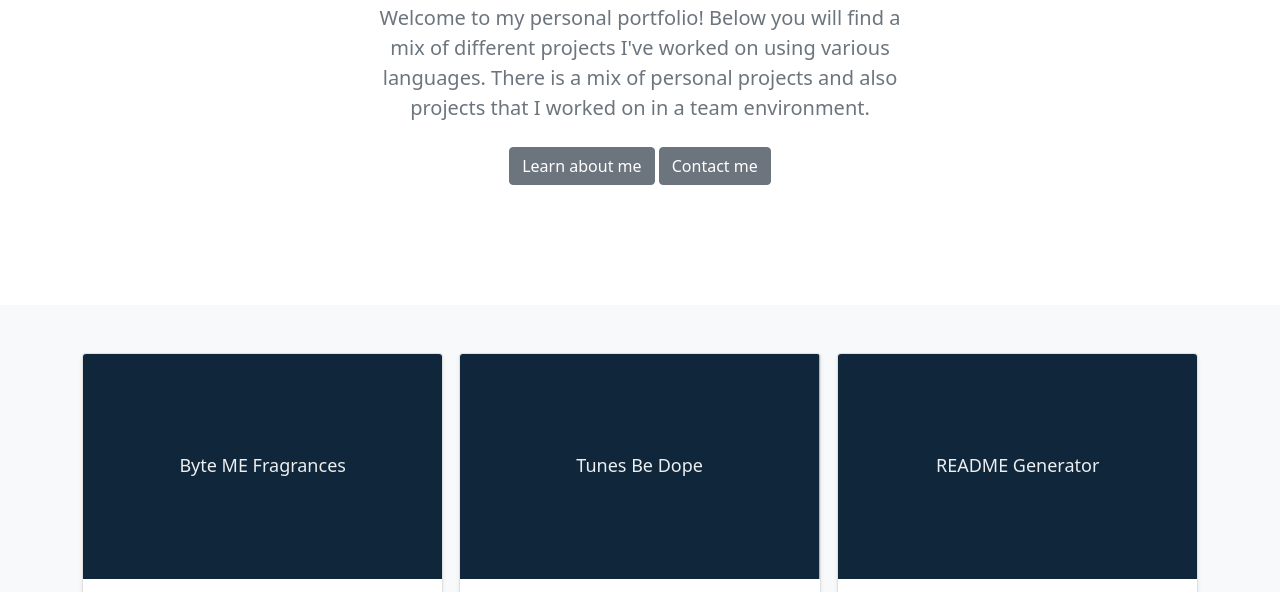
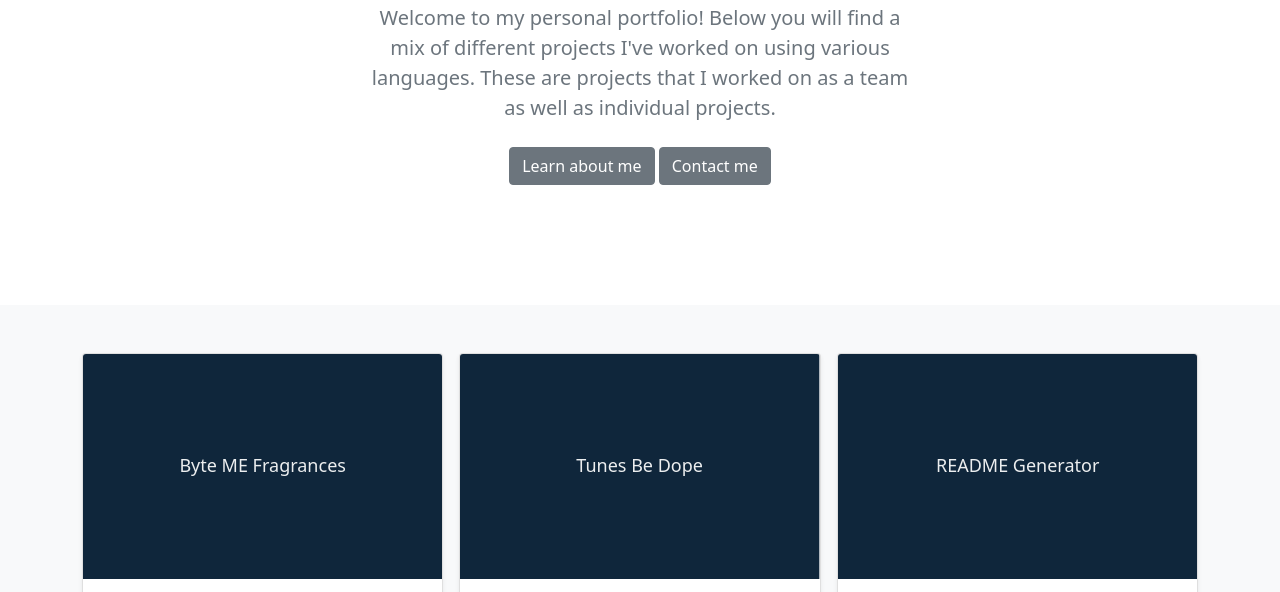
Before and after one commit to jareddodson/Portfolio, a website: page home.html in a window 1280 px wide. Shown: the part 205-797 px from the top of the page. Drawn offline with nearby package versions, Linux system fonts and the light colour scheme.

Commit message:
Updated intro on home.html

```diff
--- a/home.html
+++ b/home.html
@@ -57,7 +57,7 @@
     <div class="row py-lg-5">
       <div class="col-lg-6 col-md-8 mx-auto">
         <h1 class="fw-light">Jared Dodson</h1>
-        <p class="lead text-muted">Welcome to my personal portfolio! Below you will find a mix of different projects I've worked on using various languages. There is a mix of personal projects and also projects that I worked on in a team environment.</p>
+        <p class="lead text-muted">Welcome to my personal portfolio! Below you will find a mix of different projects I've worked on using various languages. These are projects that I worked on as a team as well as individual projects.</p>
         <p>
           <a href="./about.html" class="btn btn-secondary my-2">Learn about me</a>
           <a href="./contact.html" class="btn btn-secondary my-2">Contact me</a>
```
